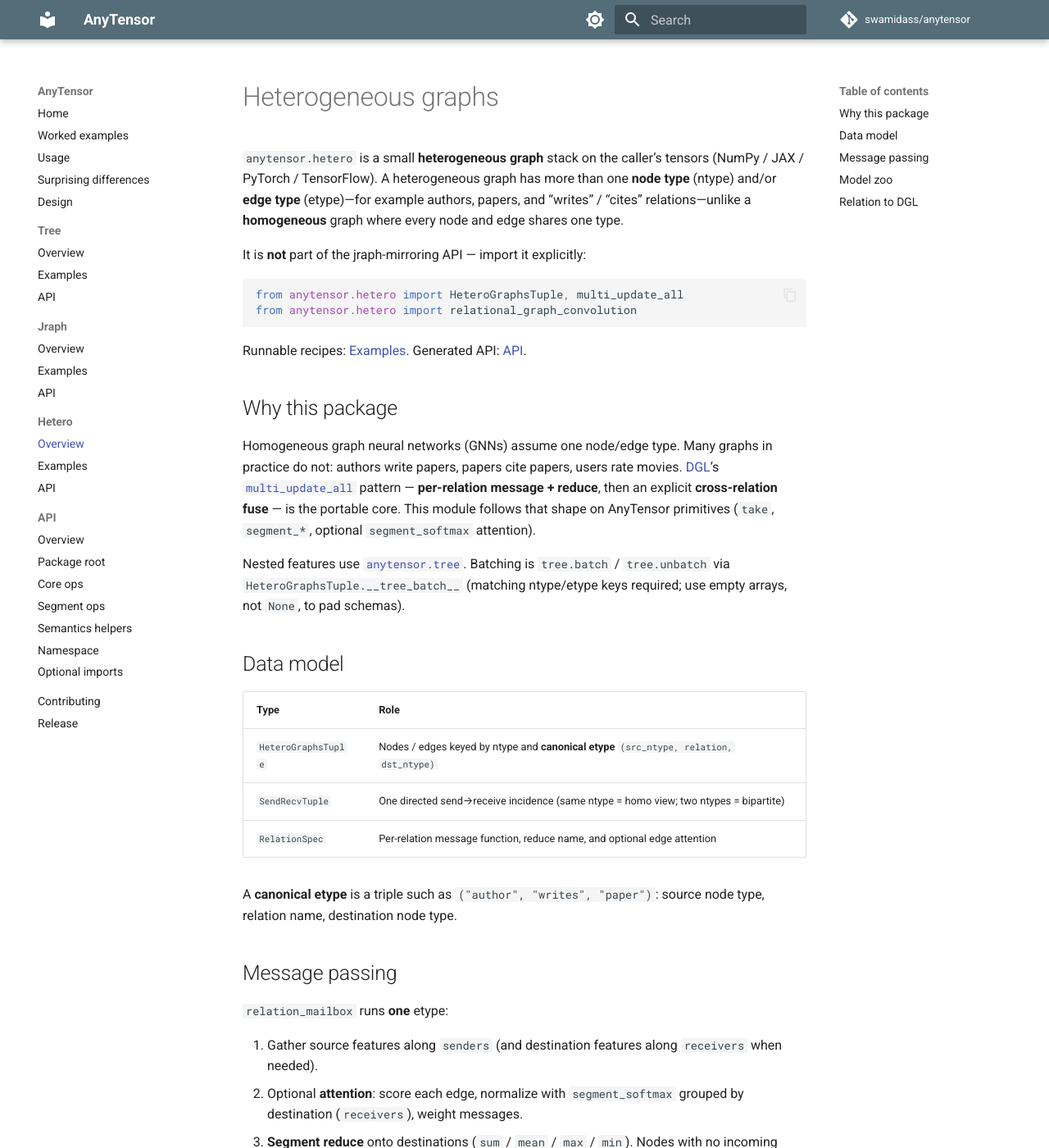
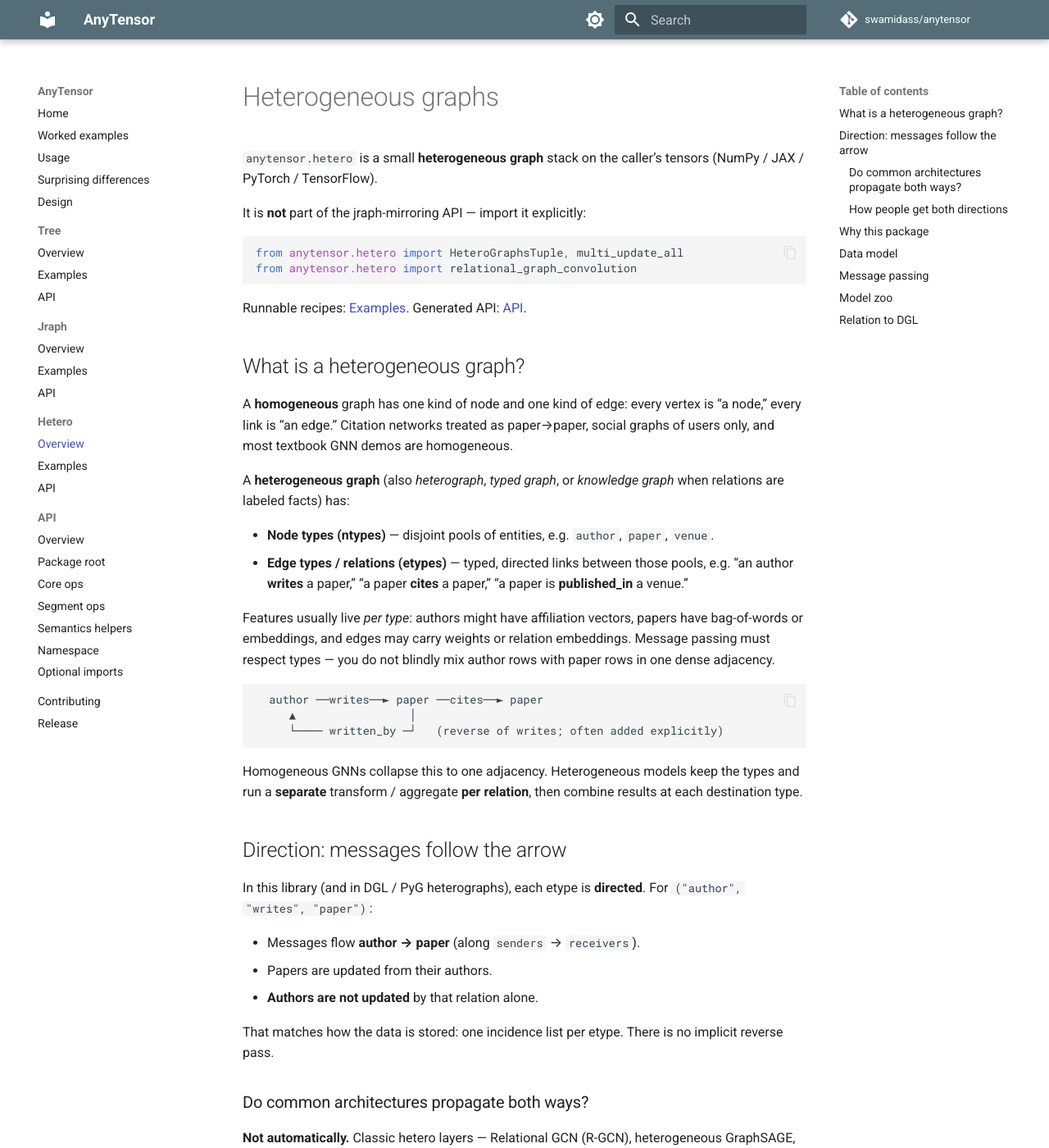
Before and after one commit to swamidass/anytensor, an MkDocs documentation site: the page built from docs/hetero/index.md, in a window 1280 px wide and 1400 px high. Shown: the whole window at 82% size. Built offline with MkDocs 1.6.1 and Material for MkDocs 9.7.7, drawn with Linux system fonts in a browser that asks for light colours; comment, search, counter and statistics services are not loaded; some of the changed text lies outside the part shown.

Commit message:
Document heterographs, directed etypes, and reverse relations.
Expand the hetero overview with definitions, data-model fields, and the
common practice of adding reverse etypes for bidirectional flow; add a
matching example.

Co-authored-by: swamidass <swamidass@users.noreply.github.com>

````diff
--- a/docs/hetero/index.md
+++ b/docs/hetero/index.md
@@ -1,10 +1,7 @@
 # Heterogeneous graphs
 
 `anytensor.hetero` is a small **heterogeneous graph** stack on the caller’s
-tensors (NumPy / JAX / PyTorch / TensorFlow). A heterogeneous graph has more
-than one **node type** (ntype) and/or **edge type** (etype)—for example
-authors, papers, and “writes” / “cites” relations—unlike a
-**homogeneous** graph where every node and edge shares one type.
+tensors (NumPy / JAX / PyTorch / TensorFlow).
 
 It is **not** part of the jraph-mirroring API — import it explicitly:
 
@@ -15,11 +12,82 @@ from anytensor.hetero import relational_graph_convolution
 
 Runnable recipes: [Examples](examples.md). Generated API: [API](api.md).
 
+## What is a heterogeneous graph?
+
+A **homogeneous** graph has one kind of node and one kind of edge: every
+vertex is “a node,” every link is “an edge.” Citation networks treated as
+paper→paper, social graphs of users only, and most textbook GNN demos are
+homogeneous.
+
+A **heterogeneous graph** (also *heterograph*, *typed graph*, or
+*knowledge graph* when relations are labeled facts) has:
+
+- **Node types (ntypes)** — disjoint pools of entities, e.g. `author`,
+  `paper`, `venue`.
+- **Edge types / relations (etypes)** — typed, directed links between
+  those pools, e.g. “an author **writes** a paper,” “a paper **cites** a
+  paper,” “a paper is **published_in** a venue.”
+
+Features usually live *per type*: authors might have affiliation vectors,
+papers have bag-of-words or embeddings, and edges may carry weights or
+relation embeddings. Message passing must respect types — you do not
+blindly mix author rows with paper rows in one dense adjacency.
+
+```text
+  author ──writes──► paper ──cites──► paper
+     ▲                 │
+     └──── written_by ─┘   (reverse of writes; often added explicitly)
+```
+
+Homogeneous GNNs collapse this to one adjacency. Heterogeneous models keep
+the types and run a **separate** transform / aggregate **per relation**,
+then combine results at each destination type.
+
+## Direction: messages follow the arrow
+
+In this library (and in DGL / PyG heterographs), each etype is
+**directed**. For `("author", "writes", "paper")`:
+
+- Messages flow **author → paper** (along `senders` → `receivers`).
+- Papers are updated from their authors.
+- **Authors are not updated** by that relation alone.
+
+That matches how the data is stored: one incidence list per etype. There
+is no implicit reverse pass.
+
+### Do common architectures propagate both ways?
+
+**Not automatically.** Classic hetero layers — Relational GCN (R-GCN),
+heterogeneous GraphSAGE, HAN, HGT, CompGCN — treat each relation as a
+one-way channel. If you only register `writes`, information moves into
+papers; authors never see paper context through that etype.
+
+### How people get both directions
+
+Almost everyone who needs bidirectional flow **adds reverse relations**
+(or builds meta-paths that walk both ways):
+
+| Practice | What you store | Who updates |
+|---|---|---|
+| Forward only | `("author", "writes", "paper")` | papers ← authors |
+| + reverse | also `("paper", "written_by", "author")` | authors ← papers |
+| Meta-path (HAN) | e.g. author→paper→author as its own etype or two hops | authors via papers |
+
+Knowledge-graph R-GCNs often invent an inverse predicate for every
+relation (`born_in` / `born_in_inv`). Bipartite recommenders and academic
+graphs do the same with `writes` / `written_by`. Libraries expose helpers
+(DGL `add_reverse_edges`, PyG `ToUndirected` / `to_bidirected`) that
+materialize those reverses as **new etypes**, usually with their own
+weights — not as a silent undirected multiply.
+
+So: if both ends of a link should update, put **both** directions in the
+graph (or a meta-path that uses both). This stack will not invent reverses
+for you.
+
 ## Why this package
 
-Homogeneous graph neural networks (GNNs) assume one node/edge type. Many
-graphs in practice do not: authors write papers, papers cite papers, users
-rate movies. [DGL](https://www.dgl.ai/)’s
+Homogeneous GNNs assume one node/edge type. Many graphs in practice do
+not. [DGL](https://www.dgl.ai/)’s
 [`multi_update_all`](https://docs.dgl.ai/generated/dgl.DGLGraph.multi_update_all.html)
 pattern — **per-relation message + reduce**, then an explicit
 **cross-relation fuse** — is the portable core. This module follows that
@@ -35,30 +103,44 @@ schemas).
 
 | Type | Role |
 |---|---|
-| `HeteroGraphsTuple` | Nodes / edges keyed by ntype and **canonical etype** `(src_ntype, relation, dst_ntype)` |
-| `SendRecvTuple` | One directed send→receive incidence (same ntype = homo view; two ntypes = bipartite) |
-| `RelationSpec` | Per-relation message function, reduce name, and optional edge attention |
+| `HeteroGraphsTuple` | Nodes / edges keyed by ntype and **canonical etype** |
+| `SendRecvTuple` | One directed send→receive incidence (same ntype = homo view; two ntypes = bipartite relation) |
+| `RelationSpec` | Per-relation message function, reduce name, optional edge attention |
 
-A **canonical etype** is a triple such as `("author", "writes", "paper")`:
-source node type, relation name, destination node type.
+A **canonical etype** is a triple `(src_ntype, relation_name, dst_ntype)`,
+e.g. `("author", "writes", "paper")`. The same relation name with swapped
+endpoints is a *different* etype (`written_by` above). Node ids are
+**local to each ntype**: author `0` and paper `0` are unrelated indices.
+
+Fields on `HeteroGraphsTuple`:
+
+| Field | Meaning |
+|---|---|
+| `nodes[ntype]` | Feature nest for that type, leading axis = number of nodes |
+| `edges[etype]` | Optional edge features for that relation (`None` if unused) |
+| `senders[etype]` / `receivers[etype]` | Integer endpoints (into the src / dst ntype pools) |
+| `n_node[ntype]` / `n_edge[etype]` | Per-graph counts (length = batch size; `1` for a single graph) |
 
 ## Message passing
 
 `relation_mailbox` runs **one** etype:
 
 1. Gather source features along `senders` (and destination features along
-   `receivers` when needed).
+   `receivers` when needed for attention or edge-wise scores).
 2. Optional **attention**: score each edge, normalize with
    `segment_softmax` grouped by destination (`receivers`), weight messages.
 3. **Segment reduce** onto destinations (`sum` / `mean` / `max` / `min`).
-   Nodes with no incoming edges of that type get `0`.
+   Destinations with no incoming edges of that type get `0`.
+
+Only the **destination** ntype of that etype receives a mailbox. Source-only
+types are unchanged unless some other etype (often a reverse) targets them.
 
 `multi_update_all` runs many etypes, then fuses mailboxes that share a
 destination ntype with a **cross-reducer** (`sum` / `mean` / `max` /
-`min` / `stack`). Here a **mailbox** is the per-relation aggregated tensor
-at each destination node. `stack` yields shape
-`(n_dst, n_relations, …)` in etype-dict insertion order — used when a model
-needs to attend **across relations** (see HAN below).
+`min` / `stack`). A **mailbox** is the per-relation aggregated tensor at
+each destination node. `stack` yields shape `(n_dst, n_relations, …)` in
+etype-dict insertion order — used when a model attends **across
+relations** (HAN semantic attention).
 
 Per-relation attention matches the optional attention path on homo
 [`GraphNetwork`](../jraph/index.md) (same `segment_softmax` idea as
@@ -84,9 +166,9 @@ pieces — your framework owns the weights (`lambda x: x @ W`, module
 
 A **meta-path** is a typed walk pattern (e.g. author→paper→author). HAN
 expects each path you care about to already exist as an etype on the graph
-(precompute longer paths offline). For HGT, multi-head query/key/value and
-edge-type matrices live inside the callables you pass; `hgt` supplies
-neighbor softmax and cross-relation sum.
+(precompute longer paths offline, often using reverses). For HGT,
+multi-head query/key/value and edge-type matrices live inside the callables
+you pass; `hgt` supplies neighbor softmax and cross-relation sum.
 
 Helper: `gat_attention_logit` builds a GAT-style edge score
 \(\mathrm{LeakyReLU}(a^\top[h_{\mathrm{src}}\|h_{\mathrm{dst}}])\) for use
````
Also changed, not shown: docs/hetero/examples.md (+46 -2 lines).
